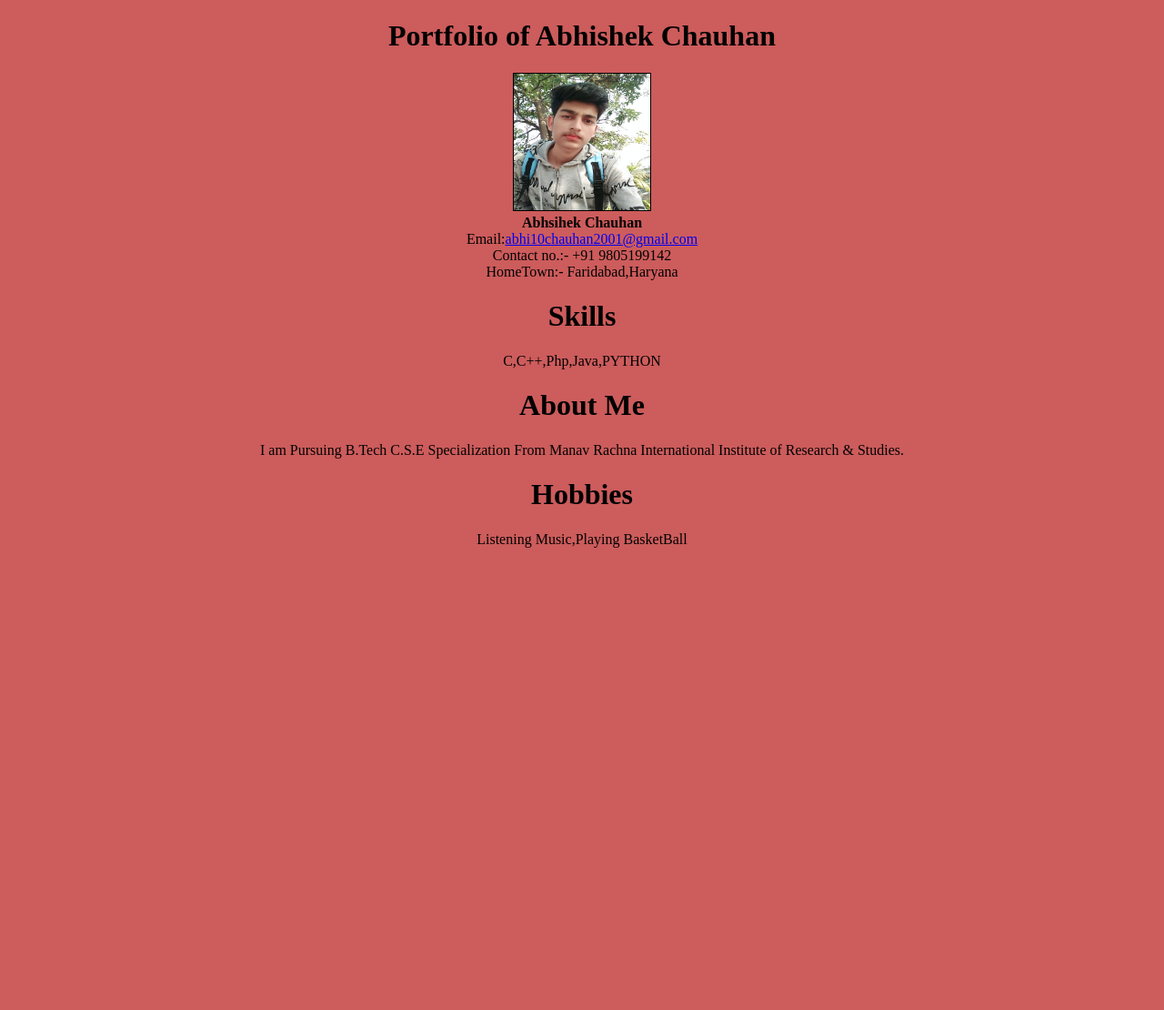
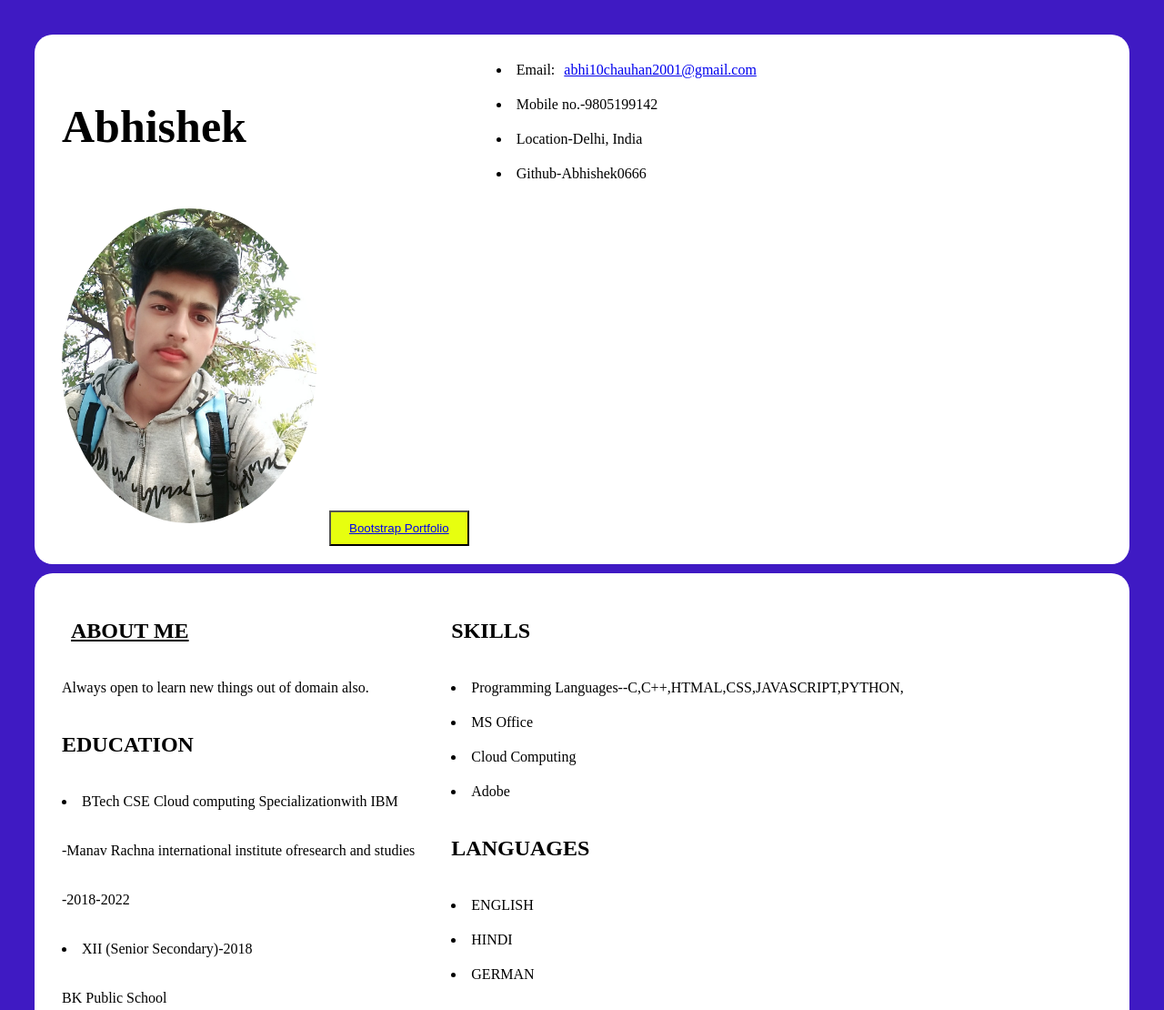
Before and after one commit to Abhishek0666/Batch-3, a plain HTML site: page index.html in a window 1280 px wide. Shown: the top 1110 px of the page at 91% size. Before the commit the page ends 800 px from the top, so only its background shows below. Drawn offline with Linux system fonts and the light colour scheme.

Commit message:
Update index.html

```diff
--- a/index.html
+++ b/index.html
@@ -1,47 +1,93 @@
 <!DOCTYPE html>
-<html lang="en">
+<html>
 <head>
-        <meta charset="UTF-8">
-        <title>Portfolio project basic HTML & CSS</title>
-        <meta type="description" content="hdsfj jdfgdf gdjfgh" />
+<meta name="viewport" content="width=device-width, initial-scale=1">
+<style>
+* {
+  box-sizing: border-box;
+  padding: 10px;
+}
+div:hover{
+  background-color: rgb(163, 248, 227);
+}
+.row {
+  display: flex;
+  background-color:white;
+  margin: 10px;
+  border-radius: 20px;
+}
+.column {
+
+
+}
+
+.name {
+ font-size: 50px;
+
+}
+.btn{
+ background-color:rgb(231, 255, 15);
+
+}
+.img{
+  width: 300px;
+  border-radius: 60%;
+}
+
+</style>
 </head>
-    <body style="background-color:indianred;">
-        <div style="text-align: center  ">
-            <div>
-                <h1>Portfolio of Abhishek Chauhan</h1>
-                <div>
-                    <img src="abhishek.jpg" style="border: 1px solid black;" width="150" height="150" >
+
+<body style="background-color: rgba(46, 6, 190, 0.918);">
+
+  <div class="row">
+   <div class="column" >
+    <h2 class="name">Abhishek</h2>
+   <img class="img" src=abhishek.jpg>
+    <button class="btn"><a href="potfolio.html"> Bootstrap Portfolio</a></button>
     </div>
-                <div>
-                    <span><b>Abhsihek Chauhan</b></span>
+    <div class="column" >
+
+    <li>Email:</span><a href="mailto:abhi10chauhan2001@gmail.com">abhi10chauhan2001@gmail.com</a></li>
+       <li>Mobile no.-9805199142</li>
+       <li>Location-Delhi, India</li>
+       <li>Github-Abhishek0666</li>
   </div>
-                <div>
-                    <span>Email:</span><a href="mailto:abhi10chauhan2001@gmail.com">abhi10chauhan2001@gmail.com</a>
-                    <div>
-                    <span>Contact no.:- +91 9805199142</span>
 </div>
-                    <div>
-                        <span>HomeTown:- Faridabad,Haryana</span>
+
+<div class="row">
+  <div class="column" >
+    <h2><u>ABOUT ME</u></h2>
+       <p style="font-size: 20 px;">Always open to learn new things out of domain also.</p>
+    <h2>EDUCATION</h2>
+    <li>BTech CSE Cloud computing Specializationwith IBM</li>
+      <ul>-Manav Rachna international institute ofresearch and studies</ul>
+      <ul>-2018-2022</ul>
+    <li>XII (Senior Secondary)-2018</li>
+      <ul>BK  Public School</ul>
+      <ul>Percentage-61%</ul>
+    <li>X (Secondary)-2016</li>
+      <ul>BK Public School</ul>
+      <ul>-81%</ul>
+   <h2>INTERESTS</h2>
+
+    <li>Basketball</li>
+    <li>3D Modeling</li>
+    <li>Listening Music</li>
   </div>
+  <div class="column" >
+    <h2>SKILLS</h2>
+    <li>Programming Languages--C,C++,HTMAL,CSS,JAVASCRIPT,PYTHON,</li>
+        <li>MS Office</li>
+        <li>Cloud Computing</li>
+        <li>Adobe</li>
+
+    <h2>LANGUAGES</h2>
+    <li>ENGLISH</li>
+    <li>HINDI</li>
+    <li>GERMAN</li>
 
   </div>
 </div>
-            <div>
-                <h1>Skills</h1>
-                <div>
-                    <span>C,C++,Php,Java,PYTHON</span>
 
-                </div>
-            </div>
-            <div>
-                <h1>About Me</h1>
-		<span>I am Pursuing B.Tech C.S.E Specialization From Manav Rachna International Institute of Research & Studies.
-            </div>
-
-		<div>
-		<h1>Hobbies</h1>
-		<span>Listening Music,Playing BasketBall</span>
-	</div>
-        </div>
 </body>
 </html>
```
Lines whose indentation alone changed are shown as unchanged.
